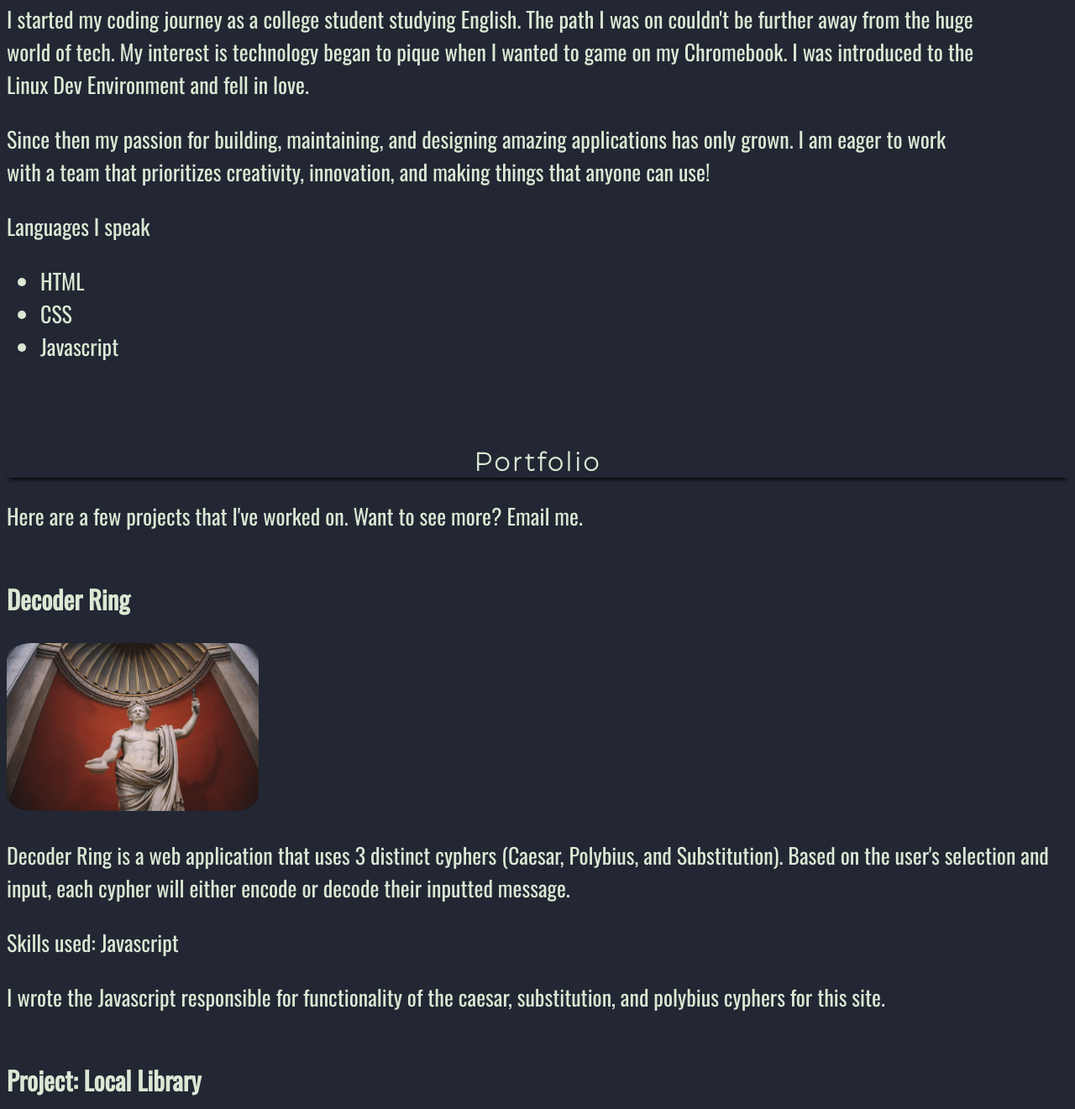
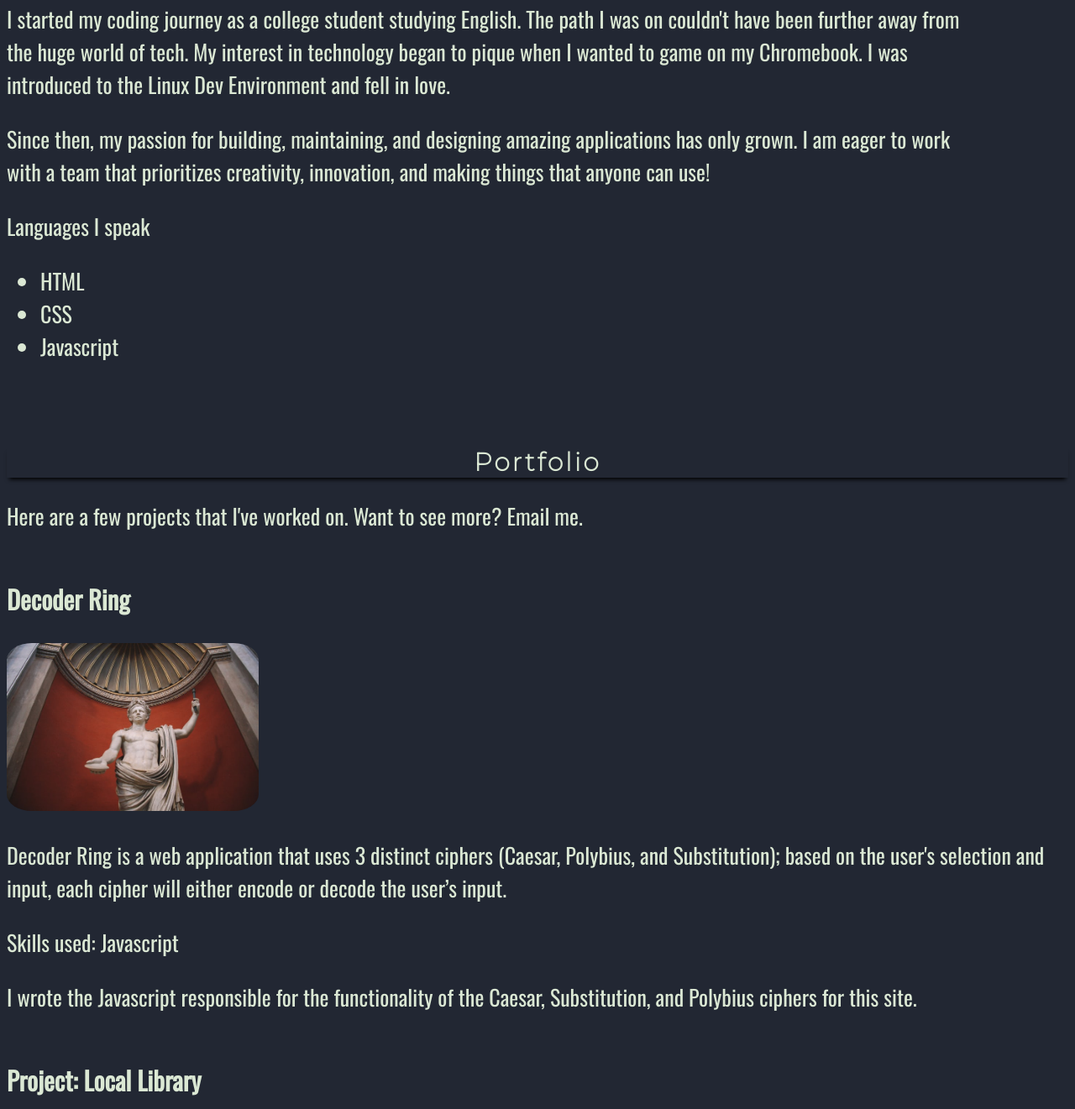
Before and after one commit to AdrianneTheDeveloper/portfolio, a website: page index.html in a window 1280 px wide. Shown: the part 1199-2520 px from the top of the page at 84% size. Drawn offline with nearby package versions, Linux system fonts and the light colour scheme.

Commit message:
Fixed grammatical errors in text.

```diff
--- a/index.html
+++ b/index.html
@@ -38,7 +38,7 @@
                     Hi! I'm Adrianne. I am a Houston-based full-stack software engineer.
                     I build web applications. I am also an artist by hobby.
                 </p>
-                <p>My passion for programming paired with my love of artistry fuel my drive to create apps that are
+                <p>My passion for programming paired with my love of artistry fuels my drive to create apps that are
                     jam-packed with creativity and show my passion.
                    I also strive to create programs that are highly accessible to all.</p>
                 <p>
@@ -52,12 +52,12 @@
             <div class="about-me">
                 <p>
                     I started my coding journey as a college student studying English.
-                    The path I was on couldn't be further away from the huge world of tech.
-                    My interest is technology began to pique when I wanted to game on my Chromebook.
+                    The path I was on couldn't have been further away from the huge world of tech.
+                    My interest in technology began to pique when I wanted to game on my Chromebook.
                     I was introduced to the Linux Dev Environment and fell in love.
                 </p>
                 <p>
-                    Since then my passion for building, maintaining, and designing amazing applications has only grown.
+                    Since then, my passion for building, maintaining, and designing amazing applications has only grown.
                     I am eager to work with a team that prioritizes creativity, innovation, and making things that anyone can use!
                 </p>
                 <p>
@@ -79,18 +79,20 @@
                     <div>
                         <h3><a href="https://adriannethedeveloper.github.io/decoder-project/">Decoder Ring</a></h3>
                             <img src="images/caeser.jfif" class="portfolio-photos" alt="Caesar photo" width="150" />
-                            <p>Decoder Ring is a web application that uses 3 distinct cyphers (Caesar, Polybius, and Substitution).
-                                Based on the user's selection and input, each cypher will either encode or decode their inputted message.
+                            <p>Decoder Ring is a web application that uses 3 distinct ciphers (Caesar, Polybius, and Substitution); based on the user's selection and input,
+                                each cipher will either encode or decode the user’s input.
                             </p>
                         <p>Skills used: Javascript</p>
-                        <p> I wrote the Javascript responsible for functionality of the caesar, substitution, and polybius cyphers for this site.</p>
+                        <p>
+                        I wrote the Javascript responsible for the functionality of the Caesar, Substitution, and Polybius ciphers for this site.
+                            </p>
                     </div>
                     <div>
                         <h3><a href="https://adriannethedeveloper.github.io/project-local-library/">Project: Local Library</a></h3>
                             <img src="images/library.jfif" class="portfolio-photos" alt="Library photo" width="150" />
                          <p>Project: Local Library is a library application where people can lend and borrow books.</p>
                             <p>Skills used: Javascript</p>
-                        <p> I built the functionality of the dashboard to a local library application that shows which books are available,
+                        <p> I built the functionality of the dashboard to 'Project: Local Library' that shows which books are available,
                             which are currently out, and other general statistics about the program.</p>
                     </div>
                 </div>
@@ -102,7 +104,7 @@
             <div class="contact-me">
                 <a href="mailto:meredith.adri@gmail.com"><p>Email Me</p></a>
             <a href="https://github.com/AdrianneTheDeveloper"><p>Github</p></a>
-            <a href="https://www.linkedin.com/in/adriannemeredith/"><p>Linked In</p></a>
+            <a href="https://www.linkedin.com/in/adriannemeredith/"><p>LinkedIn</p></a>
             </div>
 
             <div>
```
